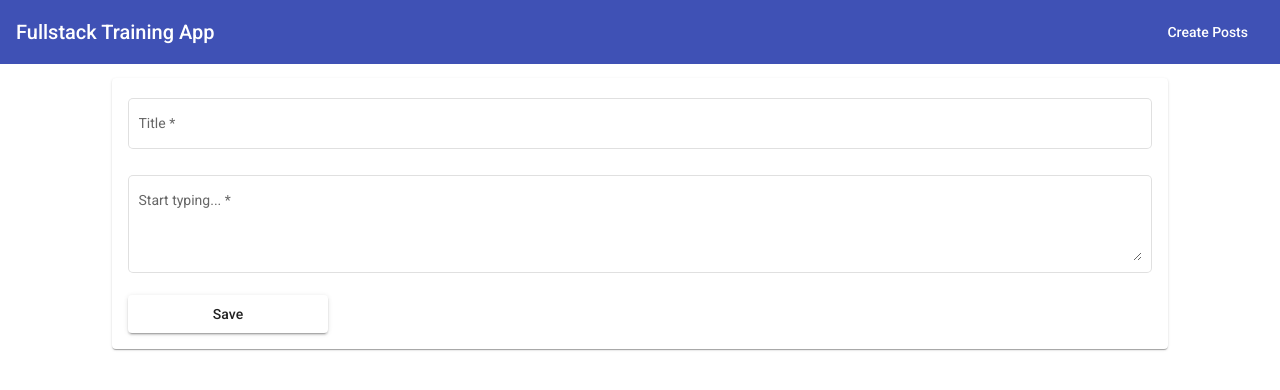
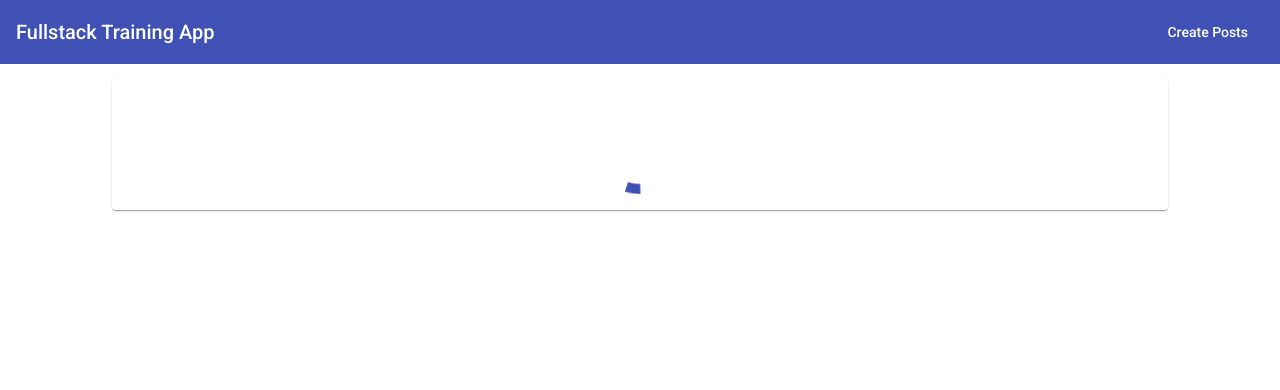
Before and after one commit to candasklc/angularNode, an Angular app: page /edit/1 in a window 1280 px wide. Shown: the top 390 px of the page. Built offline with nearby package versions, Linux system fonts and the light colour scheme; no server answers.

Commit message:
Loading spinners added.

```diff
--- a/src/app/app.module.ts
+++ b/src/app/app.module.ts
@@ -9,6 +9,7 @@
 import { MatToolbarModule } from '@angular/material/toolbar';
 import { MatExpansionModule } from '@angular/material/expansion';
 import { MatListModule } from '@angular/material/list';
+import { MatProgressSpinnerModule } from '@angular/material/progress-spinner';
 
 import { AppComponent } from './app.component';
 import { PostCreatorComponent } from './components/post-creator/post-creator.component';
@@ -37,7 +38,8 @@
     MatToolbarModule,
     MatExpansionModule,
     HttpClientModule,
-    MatListModule
+    MatListModule,
+    MatProgressSpinnerModule
   ],
   exports: [
     PostCreatorComponent,
--- a/src/app/components/post-creator/post-creator.component.css
+++ b/src/app/components/post-creator/post-creator.component.css
@@ -3,6 +3,9 @@
     margin: 1em auto;
     display: flex;
     flex-direction: column;
+}
+mat-spinner{
+    margin: auto;
 }
 mat-form-field{
     width: 100%;
--- a/src/app/components/post-creator/post-creator.component.html
+++ b/src/app/components/post-creator/post-creator.component.html
@@ -1,5 +1,10 @@
 <mat-card>
-  <form (submit)="onAddOrSavePost(postForm)" #postForm="ngForm">
+  <mat-spinner *ngIf="isLoading"></mat-spinner>
+  <form
+    (submit)="onAddOrSavePost(postForm)"
+    #postForm="ngForm"
+    *ngIf="!isLoading"
+  >
     <mat-form-field class="example-full-width" appearance="outline">
       <mat-label>Title</mat-label>
       <input
--- a/src/app/components/post-creator/post-creator.component.ts
+++ b/src/app/components/post-creator/post-creator.component.ts
@@ -13,6 +13,7 @@
   public enteredTitle = '';
   public enteredContent = '';
   public post: Post;
+  public isLoading = false;
   public isCreateMode: boolean;
   public isEditMode: boolean;
   private postId = '';
@@ -25,8 +26,10 @@
       if (paramMap.has('postId')) {
         this.isEditMode = true;
         this.postId = paramMap.get('postId');
+        this.isLoading = true;
         this.postsService.getPostById(this.postId).subscribe(data => {
           this.post = data.post;
+          this.isLoading = false;
         });
       } else {
         this.isCreateMode = true;
@@ -42,6 +45,7 @@
     if (form.invalid) {
       return;
     }
+    this.isEditMode = true;
     if (this.isCreateMode) {
       this.postsService.addPost(form.value.title, form.value.content);
       form.resetForm();
--- a/src/app/components/post-list/post-list.component.css
+++ b/src/app/components/post-list/post-list.component.css
@@ -1,6 +1,9 @@
 mat-card{
     width: 80%;
     margin: 1em auto;
+}
+mat-spinner{
+    margin: auto;
 }
 mat-panel-title{
     width: 400px;
--- a/src/app/components/post-list/post-list.component.html
+++ b/src/app/components/post-list/post-list.component.html
@@ -1,5 +1,7 @@
 <mat-card>
-  <div class="example-action-buttons">
+  <mat-spinner *ngIf="isLoading"></mat-spinner>
+  <div *ngIf="!isLoading">
+    <div>
       <button mat-button (click)="accordion.openAll()">Expand All</button>
       <button mat-button (click)="accordion.closeAll()">Collapse All</button>
     </div>
@@ -21,11 +23,14 @@
           <button mat-button color="primary" [routerLink]="['/edit', x.id]">
             Edit
           </button>
-        <button mat-button color="warn" (click)="onDelete(x.id)">Delete</button>
+          <button mat-button color="warn" (click)="onDelete(x.id)">
+            Delete
+          </button>
         </mat-action-row>
       </mat-expansion-panel>
     </mat-accordion>
     <p *ngIf="postsInList.length < 1" class="nothing-text mat-body-1">
       There is nothing posted yet.
     </p>
+  </div>
 </mat-card>
--- a/src/app/components/post-list/post-list.component.ts
+++ b/src/app/components/post-list/post-list.component.ts
@@ -13,6 +13,7 @@
 export class PostListComponent implements OnInit, OnDestroy {
   @ViewChild(MatAccordion) accordion: MatAccordion;
   private postsSub: Subscription;
+  public isLoading = true;
   public panelOpenState = false;
   public postsInList: Post[] = [];
 
@@ -23,6 +24,7 @@
     this.postsSub = this.postsService.getPostUpdateListener()
       .subscribe((posts: Post[]) => {
         this.postsInList = posts;
+        this.isLoading = false;
       });
   }
 
```
Lines whose indentation alone changed are shown as unchanged.
